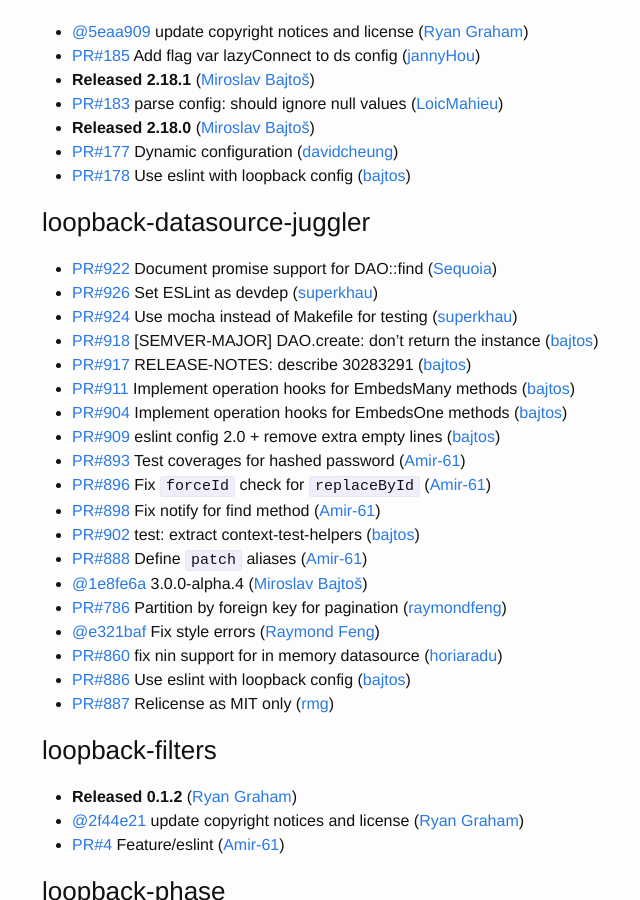
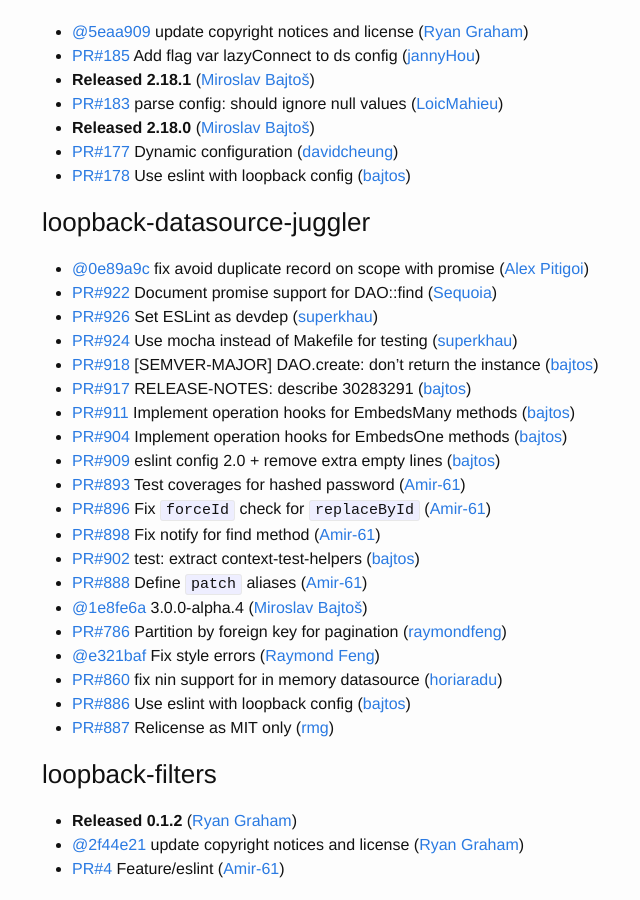
Before and after one commit to strongloop/loopback, a Jekyll site: the page built from index.md, in a window 1280 px wide and 900 px high, scrolled down 1056 px. Shown: the whole window, without its empty margins (228-868 px from the left). Built offline with Jekyll 4.4.1, drawn with Linux system fonts in a browser that asks for light colours.

Commit message:
Update changelog

```diff
--- a/index.md
+++ b/index.md
@@ -51,6 +51,7 @@
 
 
 ### loopback-datasource-juggler
+ * [@0e89a9c](https://github.com/strongloop/loopback-datasource-juggler/commit/0e89a9c837db402fd05a5294cd9fc3753e3ab632) fix avoid duplicate record on scope with promise ([Alex Pitigoi](https://github.com/alexpit))
  * [PR#922](https://github.com/strongloop/loopback-datasource-juggler/pull/922) Document promise support for DAO::find ([Sequoia](https://github.com/Sequoia))
  * [PR#926](https://github.com/strongloop/loopback-datasource-juggler/pull/926) Set ESLint as devdep ([superkhau](https://github.com/superkhau))
  * [PR#924](https://github.com/strongloop/loopback-datasource-juggler/pull/924) Use mocha instead of Makefile for testing ([superkhau](https://github.com/superkhau))
```
